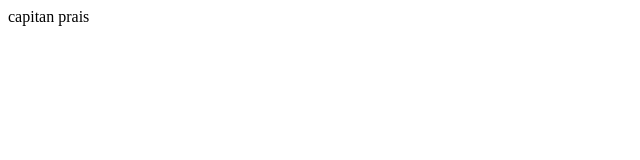
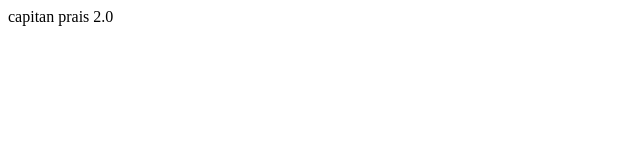
Before and after one commit to capitan-prais/cap1, a plain HTML site: page index.html in a window 1280 px wide. Shown: the full height of the page, 0-640 px from the left. Drawn offline with Linux system fonts and the light colour scheme.

Commit message:
nuevo cambio

```diff
--- a/index.html
+++ b/index.html
@@ -6,6 +6,6 @@
     <title>cap1</title>
 </head>
 <body>
-    capitan prais
+    capitan prais 2.0
 </body>
 </html>
```
